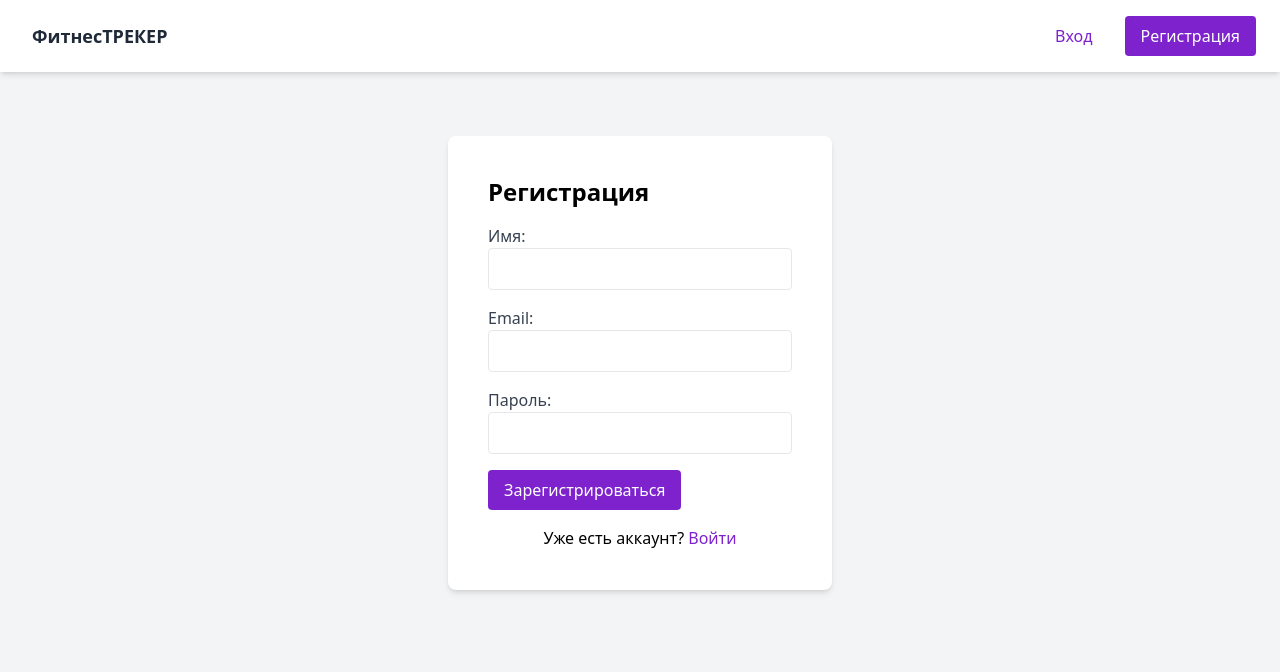
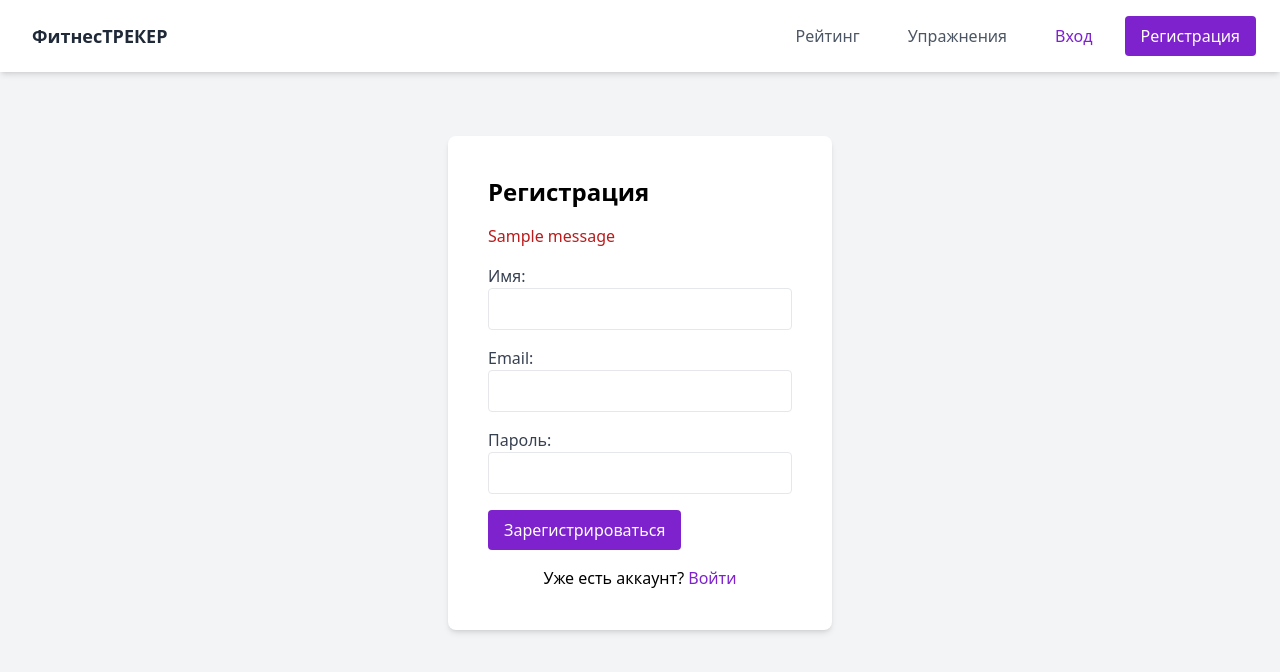
Before and after one commit to liaaana/TvoyHod2024-FitnessTRACKER, a Flask app: page /register in a window 1280 px wide. Shown: the top 672 px of the page. Run offline with Flask 3, Linux system fonts and the light colour scheme; one stand-in notice (Sample message) is shown.

Commit message:
changed register and navbar

```diff
--- a/app.py
+++ b/app.py
@@ -13,6 +13,7 @@ db = SQLAlchemy(app)
 login_manager = LoginManager()
 login_manager.init_app(app)
 login_manager.login_view = "login"
+login_manager.login_message = ""
 from routes import *
 def runApp():
 
--- a/routes.py
+++ b/routes.py
@@ -55,7 +55,6 @@ def index():
 
 
 @app.route("/rating")
-@login_required
 def rating():
     users = (
         User.query.order_by(User.exercise1_counter + User.exercise2_counter).all()
@@ -66,7 +65,6 @@ def rating():
 
 
 @app.route("/exercises")
-@login_required
 def exercisesPage():
     return render_template("exercises.html")
 
@@ -143,10 +141,18 @@ def receive_image(image):
 
     emit("processed_image", processed_img_data)
 
+
+
 @app.route("/register", methods=["GET", "POST"])
 def register():
     form = RegistrationForm()
     if form.validate_on_submit():
+        # Check if email ends with "innopolis.university"
+        # if not form.email.data.lower().endswith("innopolis.university"):
+        if not 0:
+            flash("Регистрация возможна только для студентов Университета Иннополис по студенческой электронной почте.", "error")
+            return render_template("register.html", form=form)
+
         hashed_password = generate_password_hash(form.password.data, method="sha256")
         new_user = User(
             name=form.name.data,
@@ -156,7 +162,10 @@ def register():
         db.session.add(new_user)
         db.session.commit()
         return redirect(url_for("login"))
+
     return render_template("register.html", form=form)
+
+
 
 
 @app.route("/login", methods=["GET", "POST"])
--- a/static/css/main.css
+++ b/static/css/main.css
@@ -1108,6 +1108,11 @@ video {
   color: rgb(168 85 247 / var(--tw-text-opacity));
 }
 
+.text-red-700 {
+  --tw-text-opacity: 1;
+  color: rgb(185 28 28 / var(--tw-text-opacity));
+}
+
 .shadow-lg {
   --tw-shadow: 0 10px 15px -3px rgb(0 0 0 / 0.1), 0 4px 6px -4px rgb(0 0 0 / 0.1);
   --tw-shadow-colored: 0 10px 15px -3px var(--tw-shadow-color), 0 4px 6px -4px var(--tw-shadow-color);
--- a/templates/base.html
+++ b/templates/base.html
@@ -29,11 +29,11 @@
             id="mobile-menu"
             class="hidden md:flex md:flex-row flex-col space-x-0 md:space-x-4 md:mt-0 mt-4">
             {% if current_user.is_authenticated %}
-            <a href="{{url_for('rating')}}" class="text-gray-600 py-2 px-4  md:mt-0 mt-2 block md:inline">Рейтинг</a>
-            <a href="{{url_for('exercisesPage')}}" class="text-gray-600 py-2 px-4  md:mt-0 mt-2 block md:inline">Упражнения</a>
             <a href="{{url_for('profile')}}" class="text-gray-600  py-2 px-4  md:mt-0 mt-2 block md:inline">Профиль</a>
             <a href="{{url_for('logout')}}" class="text-purple-700 py-2 px-4  md:mt-0 mt-2 block md:inline">Выйти</a>
             {% else %}
+            <a href="{{url_for('rating')}}" class="text-gray-600 py-2 px-4  md:mt-0 mt-2 block md:inline">Рейтинг</a>
+            <a href="{{url_for('exercisesPage')}}" class="text-gray-600 py-2 px-4  md:mt-0 mt-2 block md:inline">Упражнения</a>
             <a href="{{url_for('login')}}" class="text-purple-700 py-2 px-4  md:mt-0 mt-2 block md:inline">Вход</a>
             <a href="{{url_for('register')}}" class="bg-purple-700 text-white py-2 px-4 rounded md:mt-0 mt-2 block md:inline">Регистрация</a>
             {% endif %}
--- a/templates/register.html
+++ b/templates/register.html
@@ -3,6 +3,15 @@
 {% block content %}
 <div class="bg-white rounded-lg shadow-md p-10 mx-auto mt-16 w-full sm:w-96">
     <h1 class="text-2xl font-semibold mb-4">Регистрация</h1>
+    {% with messages = get_flashed_messages() %}
+        {% if messages %}
+            <div class="mb-4">
+                <div class="text-red-700">
+                    {{ messages[0] }}
+                </div>
+            </div>
+        {% endif %}
+    {% endwith %}
     <form method="POST" action="">
         {{ form.hidden_tag() }}
         <div class="mb-4">
```
